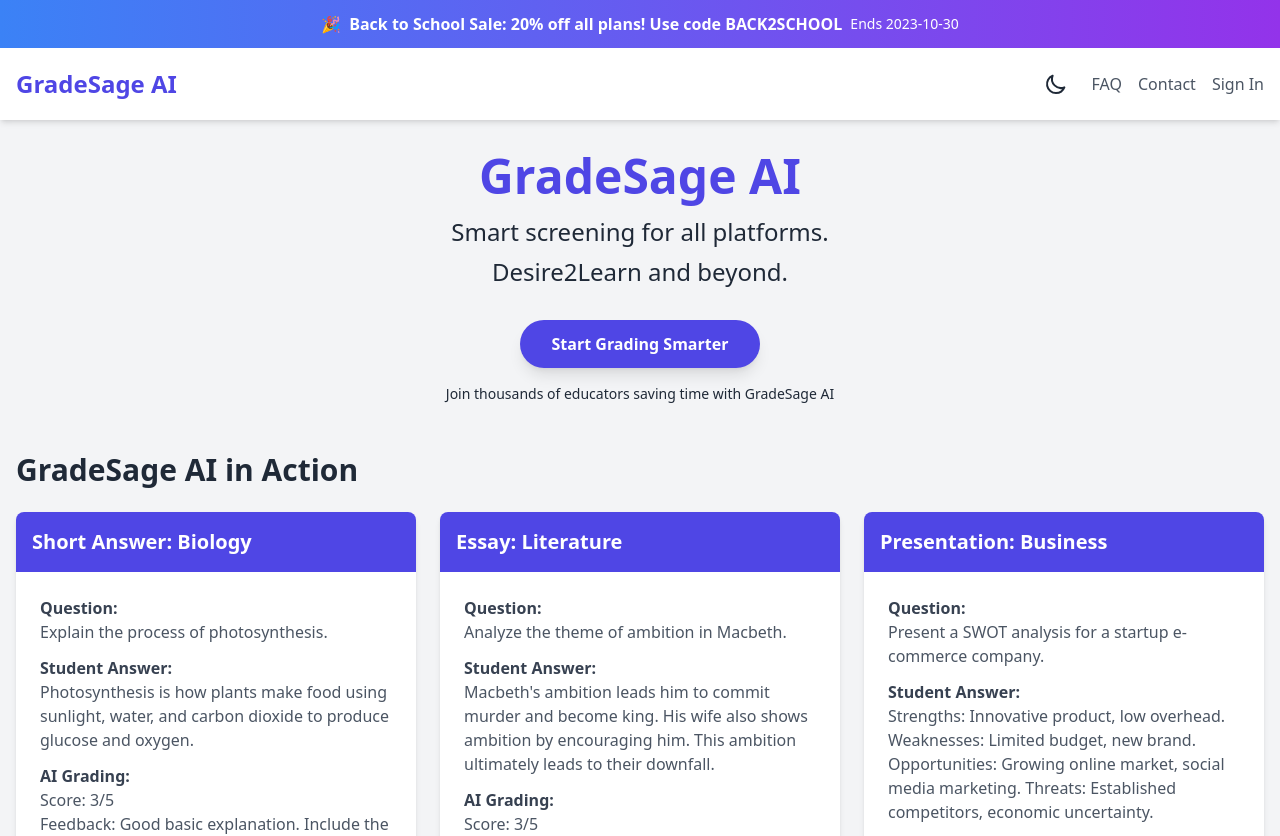
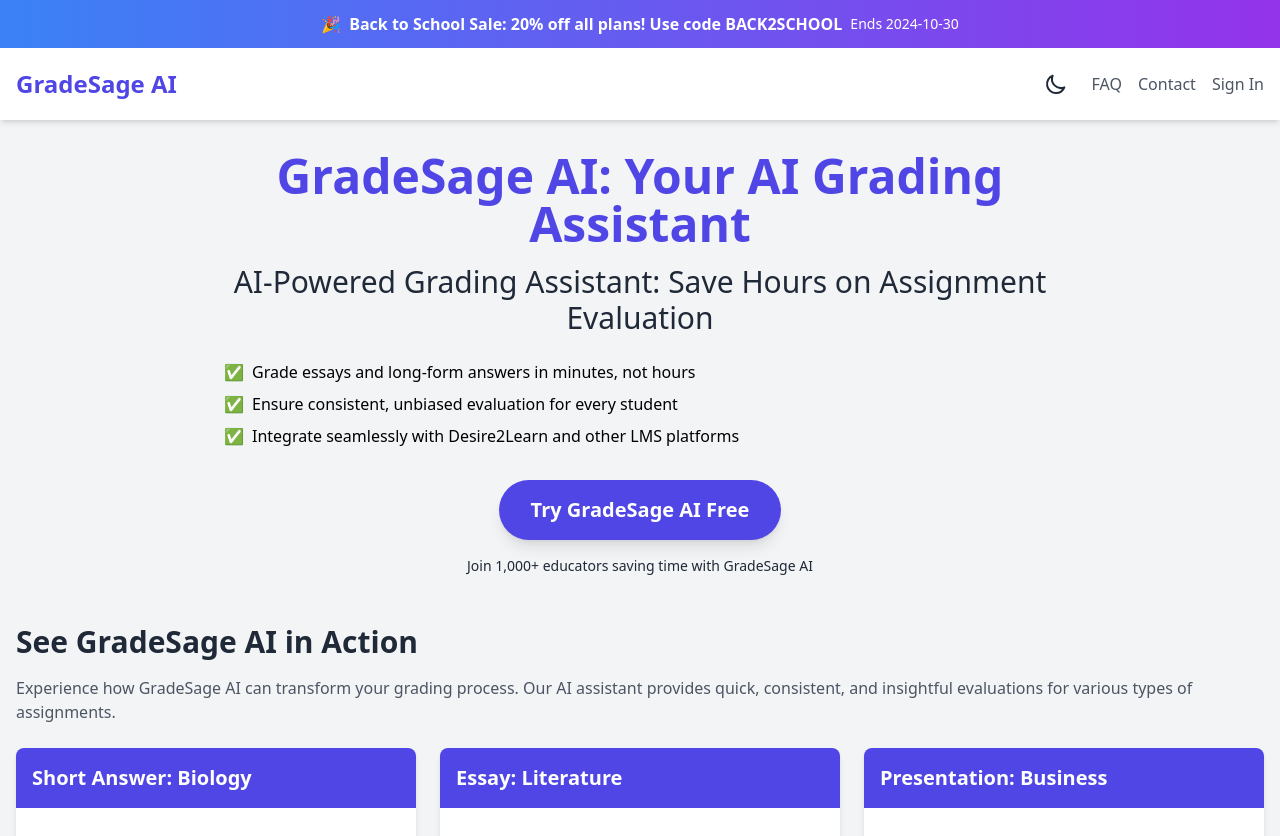
Before and after one commit to AGWeb18/gradesage-web, a Next.js app: page / in a window 1280 px wide. Shown: the top 836 px of the page. Built offline with nearby package versions, Linux system fonts and the light colour scheme; no server answers.

Commit message:
updates to landing

```diff
--- a/app/components/HeroComponent.tsx
+++ b/app/components/HeroComponent.tsx
@@ -4,26 +4,37 @@
 export default function HeroComponent() {
   return (
     <section className="text-center mb-12 px-4 sm:px-6 lg:px-8 max-w-4xl mx-auto">
-      <h1 className="text-4xl sm:text-5xl font-bold text-primary-light dark:text-primary-dark mb-4">
-        GradeSage AI
+      <h1 className="text-5xl sm:text-5xl font-bold text-primary-light dark:text-primary-dark mb-4">
+        GradeSage AI: Your AI Grading Assistant
       </h1>
-      <h2 className="text-xl sm:text-2xl text-text-light dark:text-text-dark mb-2">
-        Smart screening for all platforms.
+      <h2 className="text-2xl sm:text-3xl text-text-light dark:text-text-dark mb-6">
+        AI-Powered Grading Assistant: Save Hours on Assignment Evaluation
       </h2>
-      <h2 className="text-xl sm:text-2xl text-text-light dark:text-text-dark mb-8">
-        Desire2Learn and beyond.
-      </h2>
+      <ul className="text-left mb-8 space-y-2">
+        <li className="flex items-center">
+          <span className="mr-2">✅</span> Grade essays and long-form answers in
+          minutes, not hours
+        </li>
+        <li className="flex items-center">
+          <span className="mr-2">✅</span> Ensure consistent, unbiased
+          evaluation for every student
+        </li>
+        <li className="flex items-center">
+          <span className="mr-2">✅</span> Integrate seamlessly with
+          Desire2Learn and other LMS platforms
+        </li>
+      </ul>
       <div className="space-y-4">
         <div className="transition-transform duration-300 ease-in-out hover:scale-105">
           <Link
             href="/dashboard"
-            className="inline-block bg-primary-light dark:bg-primary-dark text-white py-3 px-8 rounded-full font-semibold hover:bg-opacity-90 transition duration-300 shadow-lg hover:shadow-xl"
+            className="inline-block bg-primary-light dark:bg-primary-dark text-white py-4 px-8 rounded-full text-xl font-semibold hover:bg-opacity-90 transition duration-300 shadow-lg hover:shadow-xl"
           >
-            Start Grading Smarter
+            Try GradeSage AI Free
           </Link>
         </div>
         <p className="text-sm text-text-light dark:text-text-dark">
-          Join thousands of educators saving time with GradeSage AI
+          Join 1,000+ educators saving time with GradeSage AI
         </p>
       </div>
     </section>
--- /dev/null
+++ b/app/hooks/useGoogleAnalytics.ts
@@ -0,0 +1,27 @@
+import { useEffect } from 'react';
+import { usePathname, useSearchParams } from 'next/navigation';
+
+declare global {
+  interface Window {
+    gtag: (type: string, action: string, params: object) => void;
+  }
+}
+
+export const useGoogleAnalytics = () => {
+  const pathname = usePathname();
+  const searchParams = useSearchParams();
+
+  useEffect(() => {
+    if (pathname) {
+      window.gtag('config', 'G-K9GLWHQEGZ', {
+        page_path: pathname,
+      });
+    }
+  }, [pathname, searchParams]);
+
+  const event = (action: string, params: object) => {
+    window.gtag('event', action, params);
+  };
+
+  return { event };
+};
--- a/app/page.tsx
+++ b/app/page.tsx
@@ -1,4 +1,8 @@
+"use client";
+
 import React from "react";
+import Link from "next/link";
+import { useGoogleAnalytics } from "./hooks/useGoogleAnalytics";
 import Header from "./components/Header";
 import Footer from "./components/Footer";
 import ExampleCard from "./components/ExampleCard";
@@ -9,10 +13,11 @@
 const currentPromotion = {
   active: true,
   message: "Back to School Sale: 20% off all plans! Use code BACK2SCHOOL",
-  endDate: "2023-10-30",
+  endDate: "2024-10-30",
 };
 
 export default function Home() {
+  const { event } = useGoogleAnalytics();
   const examples = [
     {
       title: "Short Answer: Biology",
@@ -43,6 +48,13 @@
     },
   ];
 
+  const handleCTAClick = () => {
+    event("cta_click", {
+      event_category: "engagement",
+      event_label: "Try GradeSage AI Free",
+    });
+  };
+
   return (
     <div className="flex flex-col min-h-screen bg-background-light dark:bg-background-dark">
       {currentPromotion.active && (
@@ -63,9 +75,14 @@
         <HeroComponent />
 
         <section className="mb-12">
-          <h2 className="text-3xl font-semibold text-text-light dark:text-text-dark mb-6">
-            GradeSage AI in Action
+          <h2 className="text-3xl font-semibold text-text-light dark:text-text-dark mb-4">
+            See GradeSage AI in Action
           </h2>
+          <p className="mb-6 text-gray-600 dark:text-gray-300">
+            Experience how GradeSage AI can transform your grading process. Our
+            AI assistant provides quick, consistent, and insightful evaluations
+            for various types of assignments.
+          </p>
           <div className="grid grid-cols-1 md:grid-cols-2 lg:grid-cols-3 gap-6">
             {examples.map((example, index) => (
               <ExampleCard key={index} {...example} />
```
Also changed, not shown: app/icon.png.
